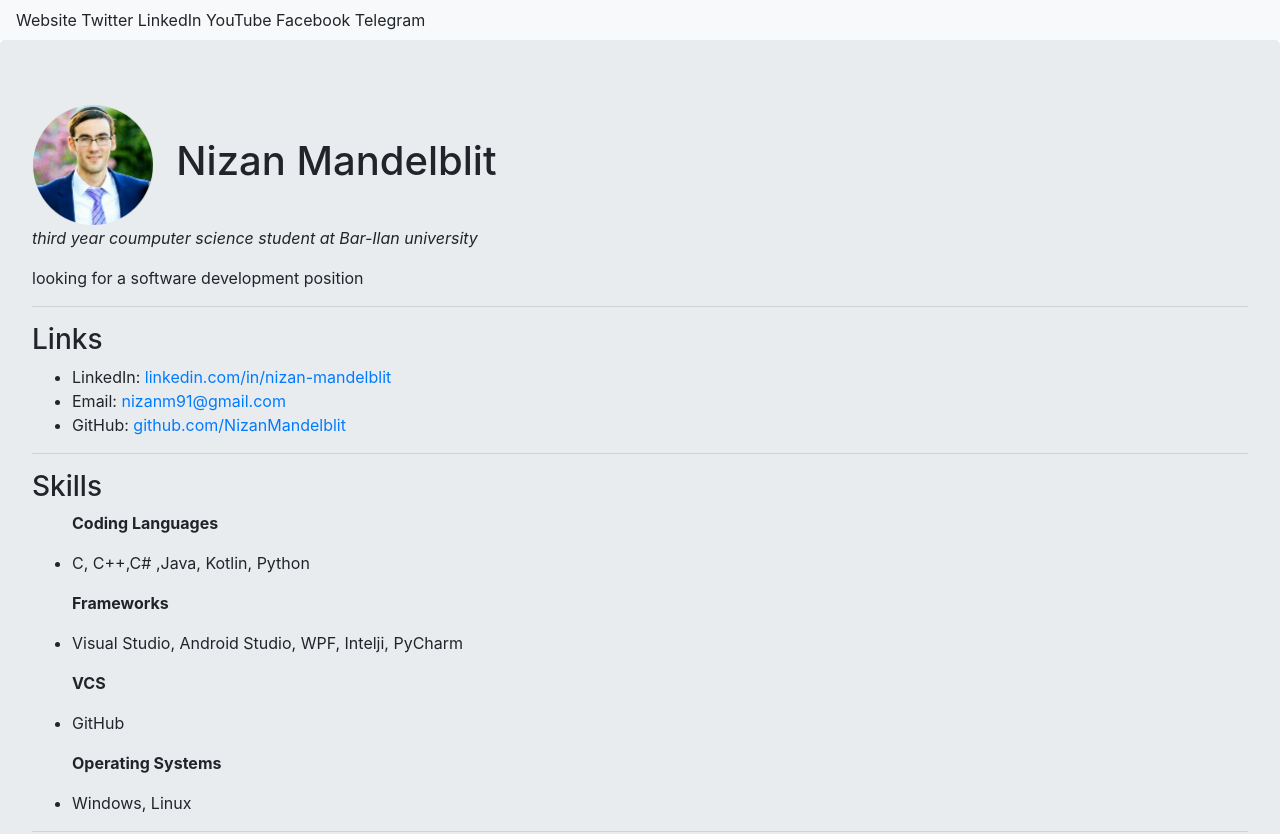
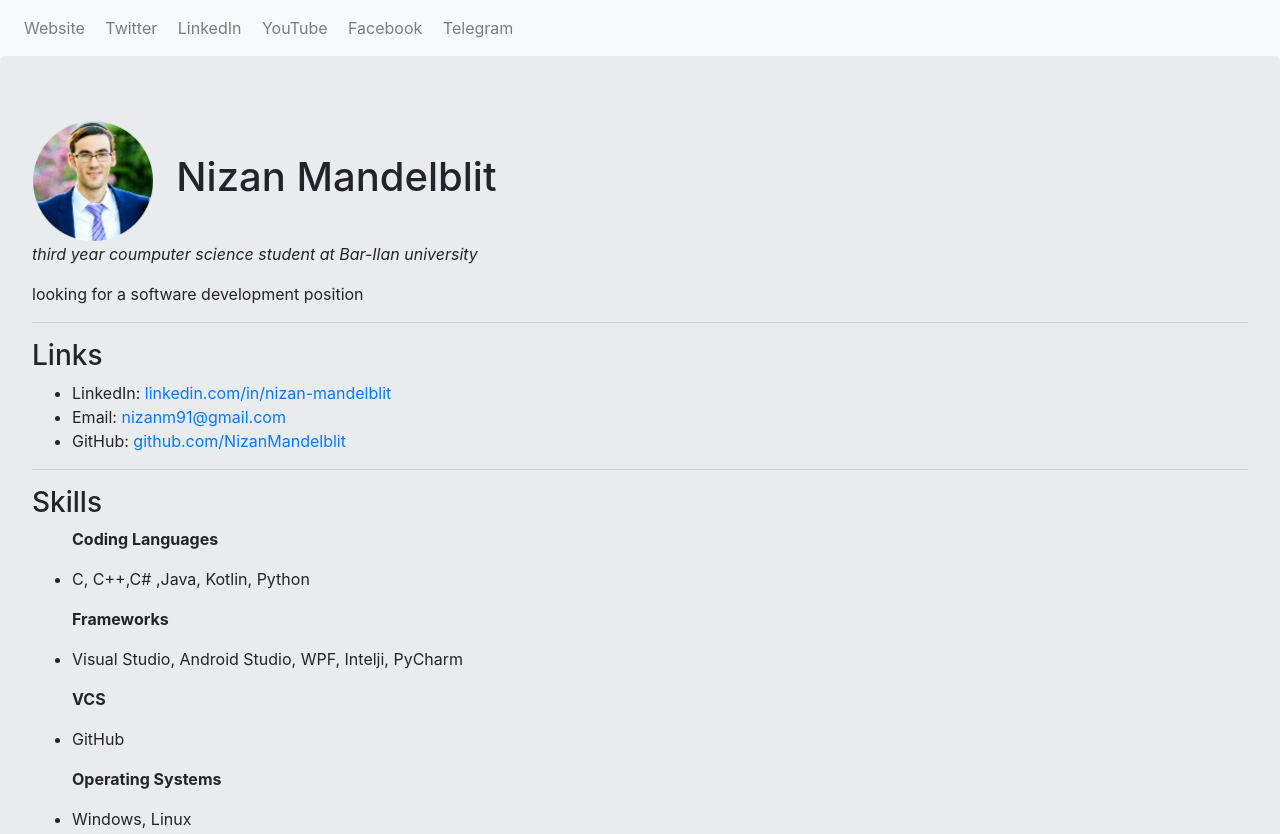
Before and after one commit to NizanMandelblit/CV, a plain HTML site: page index.html in a window 1280 px wide. Shown: the top 834 px of the page. Drawn offline with nearby package versions, Linux system fonts and the light colour scheme.

Commit message:
added links

```diff
--- a/index.html
+++ b/index.html
@@ -16,17 +16,23 @@
 <body>
   <nav class="navbar navbar-expand-lg navbar-light bg-light">
     <ul class="navbar-nav">
-      <li class="nav-item">Website&nbsp;
+      <li class="nav-item">
+        <a class="nav-link" href="">Website&nbsp;</a>
       </li>
-      <li class="nav-item">Twitter&nbsp;
+      <li class="nav-item">
+        <a class="nav-link" href="">Twitter&nbsp;</a>
       </li>
-      <li class="nav-item">LinkedIn&nbsp;
+      <li class="nav-item">
+        <a class="nav-link" href="">LinkedIn&nbsp;</a>
       </li>
-      <li class="nav-item">YouTube&nbsp;
+      <li class="nav-item">
+        <a class="nav-link" href="">YouTube&nbsp;</a>
       </li>
-      <li class="nav-item">Facebook&nbsp;
+      <li class="nav-item">
+        <a class="nav-link" href="">Facebook&nbsp;</a>
       </li>
-      <li class="nav-item">Telegram&nbsp;
+      <li class="nav-item">
+        <a class="nav-link" href="">Telegram&nbsp;</a>
       </li>
     </ul>
 
```
